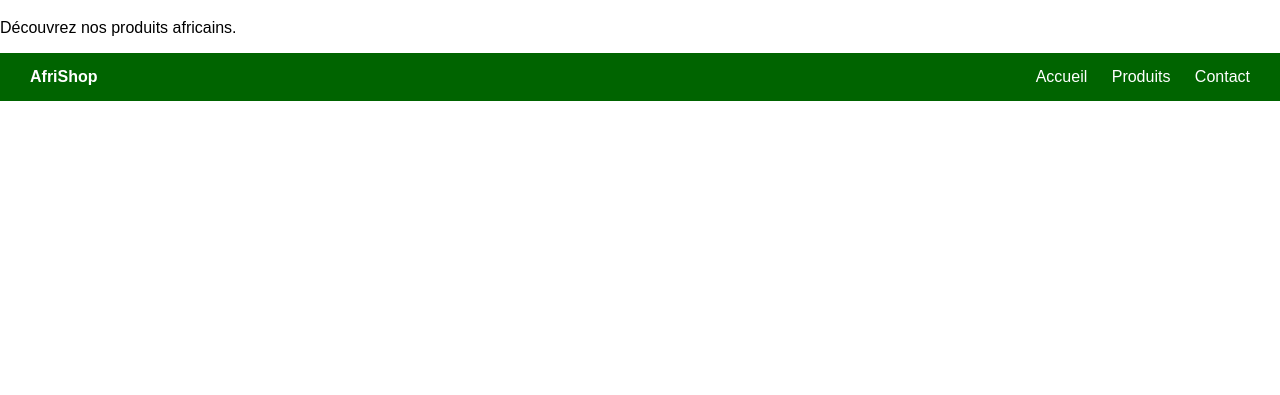
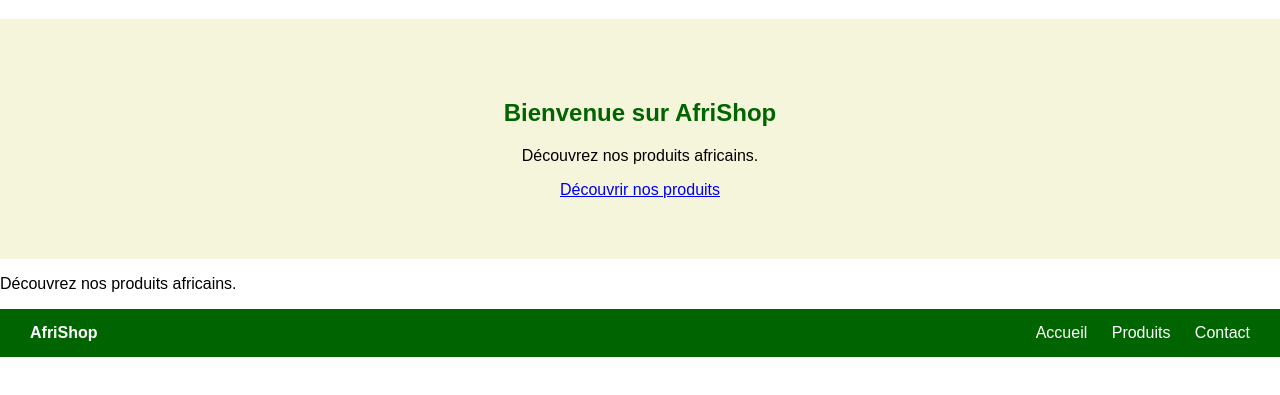
Before and after one commit to halimata22/AfriShop, a plain HTML site: page index.html in a window 1280 px wide. Shown: the part 61-456 px from the top of the page. Drawn offline with Linux system fonts and the light colour scheme.

Commit message:
feat: ajouter la section accueil

```diff
--- a/index.html
+++ b/index.html
@@ -8,6 +8,11 @@
 </head>
 <body>
  <h1>Bienvenue sur AfriShop</h1>
+ <section id="accueil">
+    <h1>Bienvenue sur AfriShop</h1>
+    <p>Découvrez nos produits africains.</p>
+    <a href="#produits">Découvrir nos produits</a>
+   </section>
  <p>Découvrez nos produits africains.</p>
 </body>
 <header>
--- a/style.css
+++ b/style.css
@@ -2,3 +2,4 @@ body { font-family: Arial, sans-serif; margin: 0; }
 h1 { color: darkgreen; }
 header { background: darkgreen; color: white; display: flex; justify-content: space-between; padding: 15px 30px; }
 nav a { color: white; text-decoration: none; margin-left: 20px; }
+#accueil { background: beige; text-align: center; padding: 60px 20px; }
```
